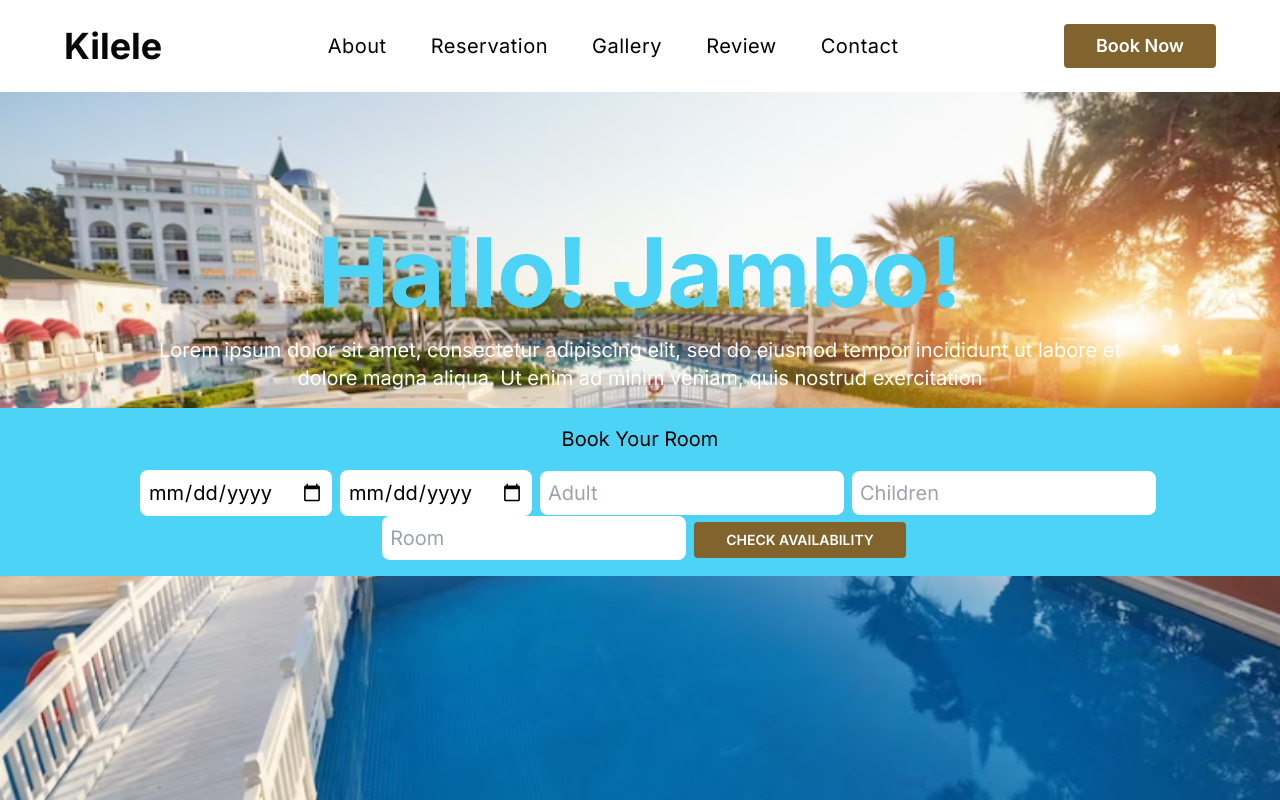
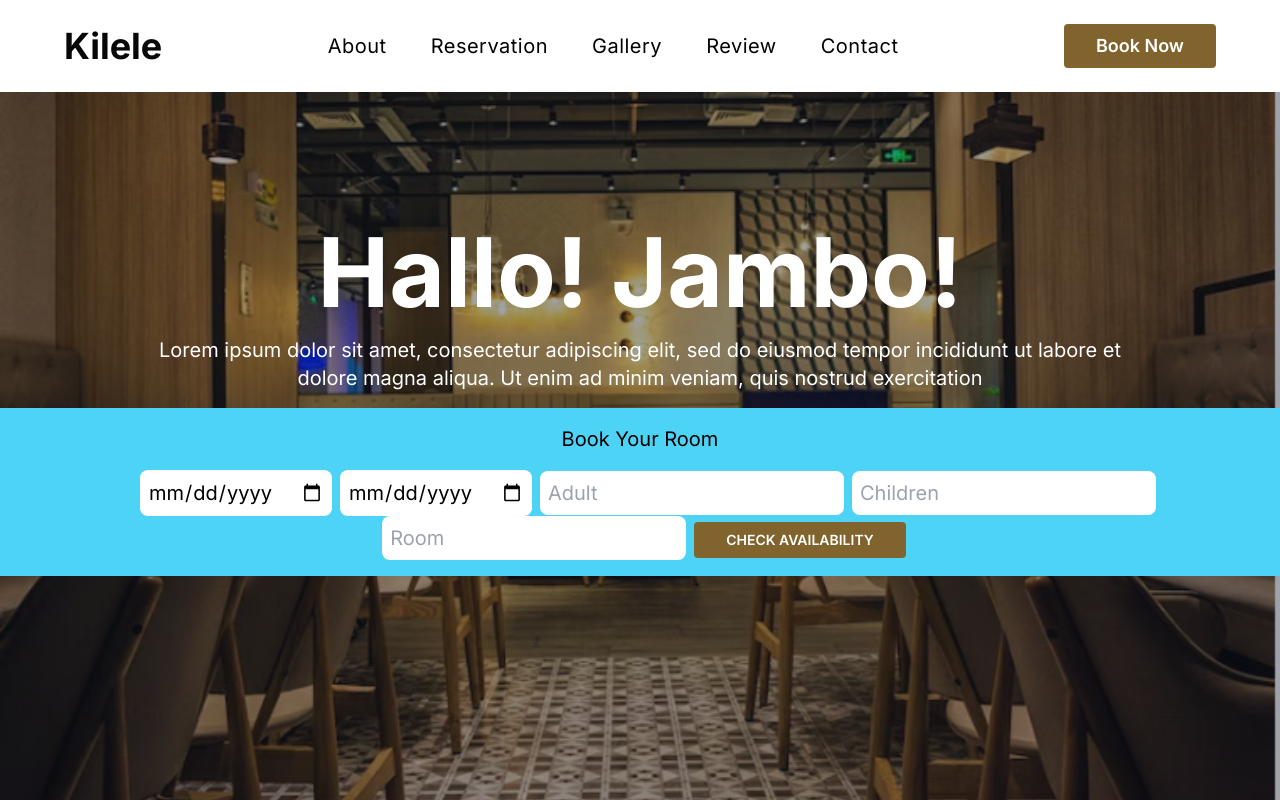
Before and after one commit to felixDev22/Kilele-Hotel-R, a Next.js app: page / in a window 1280 px wide. Built offline with nearby package versions, Linux system fonts and the light colour scheme.

Commit message:
Add overlay on the background

```diff
--- a/src/app/hero/hero.tsx
+++ b/src/app/hero/hero.tsx
@@ -1,19 +1,20 @@
 import Image from 'next/image';
 import { Booking } from '../booking/Booking';
-
 
 export const Hero = () => {
   return (
     <>
-      <section className="w-full h-90vh">
+      <section className="w-full h-90vh bg-black ">
         <Image
-          src="/assets/image2.png"
+          src="/assets/image3.png"
           alt="image"
           objectFit="cover"
-          layout='fill'
+          layout="fill"
+          className="bg-opacity-70"
         />
+        <div className='absolute inset-0 bg-gray-900 bg-opacity-40'></div>
         <div className="absolute text-center inset-0 flex flex-col items-center justify-center">
-          <h1 className="text-6xl md:text-8xl lg:text-8xl text-[#4dd3f5] font-bold ">
+          <h1 className="text-6xl md:text-8xl lg:text-8xl text-white font-bold ">
             Hallo! Jambo!
           </h1>
           <p className="text-lg md:text-xl md:mx-24 max-w-6xl px-12 py-4 text-[#fff] ">
```
